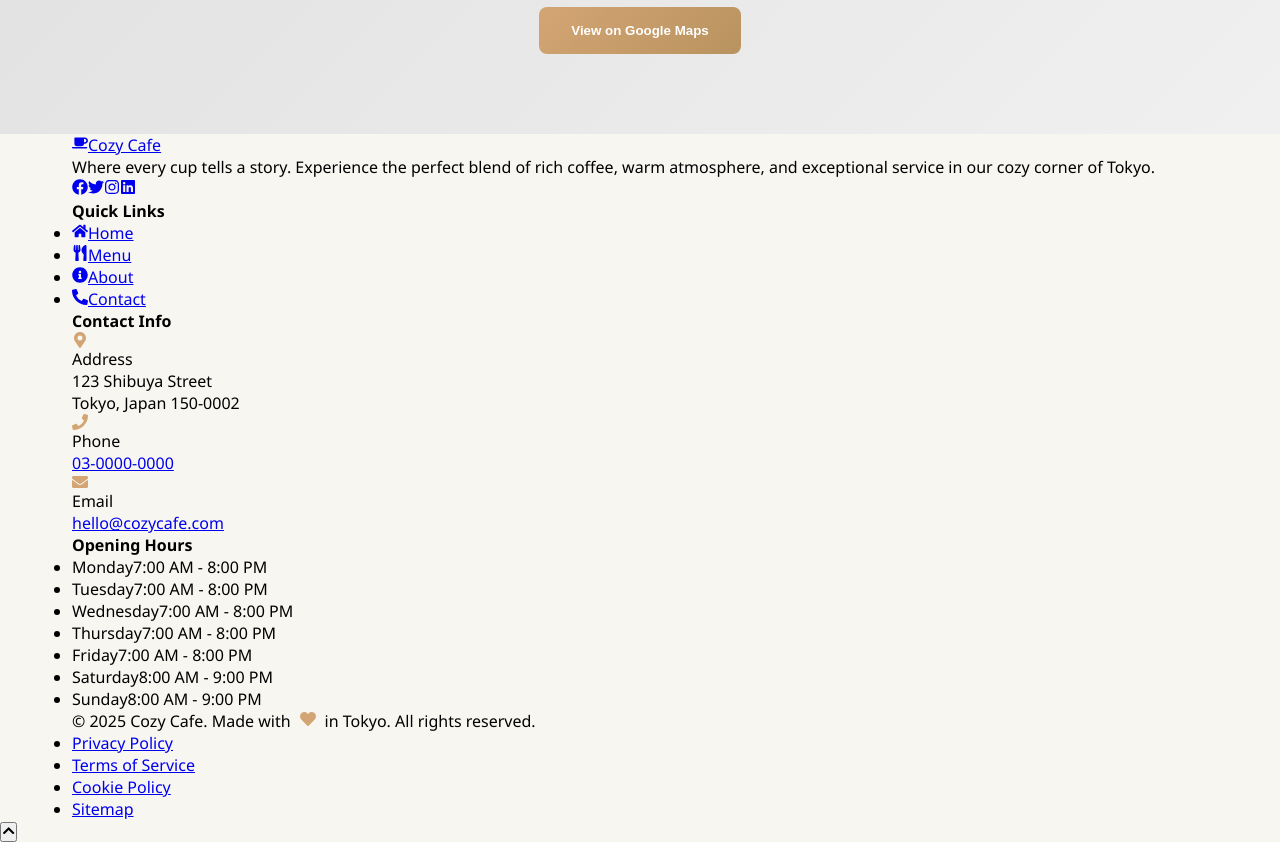
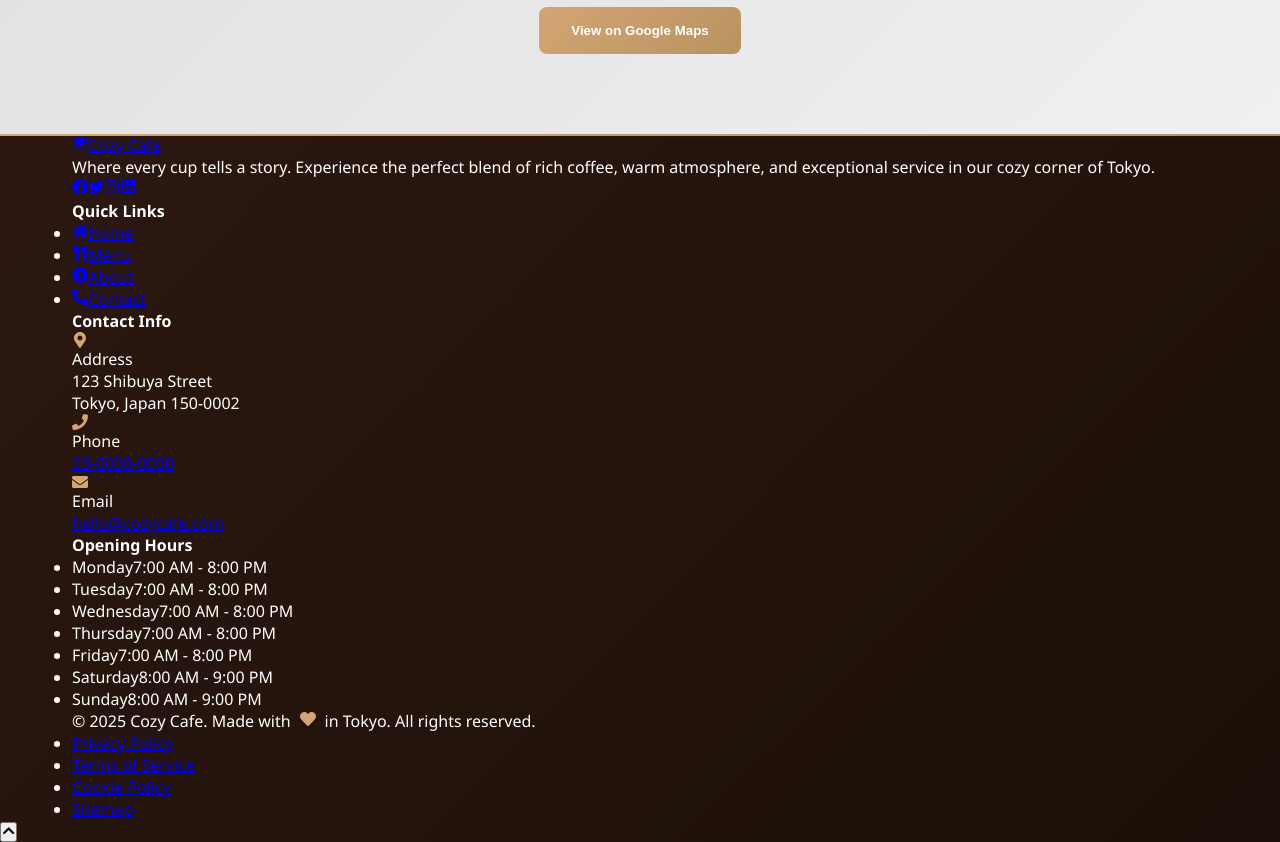
Before and after one commit to rikuto-mikado/cafe-website-react, a React (Create React App) app: page /contact in a window 1280 px wide. Shown: the part 2340-3182 px from the top of the page. Built offline with nearby package versions, Linux system fonts and the light colour scheme.

Commit message:
updated my footer.css

```diff
--- a/src/components/Footer/Footer.css
+++ b/src/components/Footer/Footer.css
@@ -0,0 +1,25 @@
+/* Footer styles */
+.footer {
+    background: linear-gradient(135deg, #2c1810 0%, #1a0f08 100%);
+    color: #fff;
+    position: relative;
+    overflow: hidden;
+}
+
+.footer::before {
+    content: '';
+    position: absolute;
+    top: 0;
+    left: 0;
+    width: 100%;
+    height: 2px;
+    background: linear-gradient(90deg, #d4a574, #b8935f);
+}
+
+/* Newsletter section */
+.newsletter-section {
+    background: rgba(212, 165, 116, 0.1);
+    padding: 4rem 0;
+    backdrop-filter: blur(10px);
+    border-bottom: 1px solid rgba(212, 165, 116, 0.2);
+}
```
